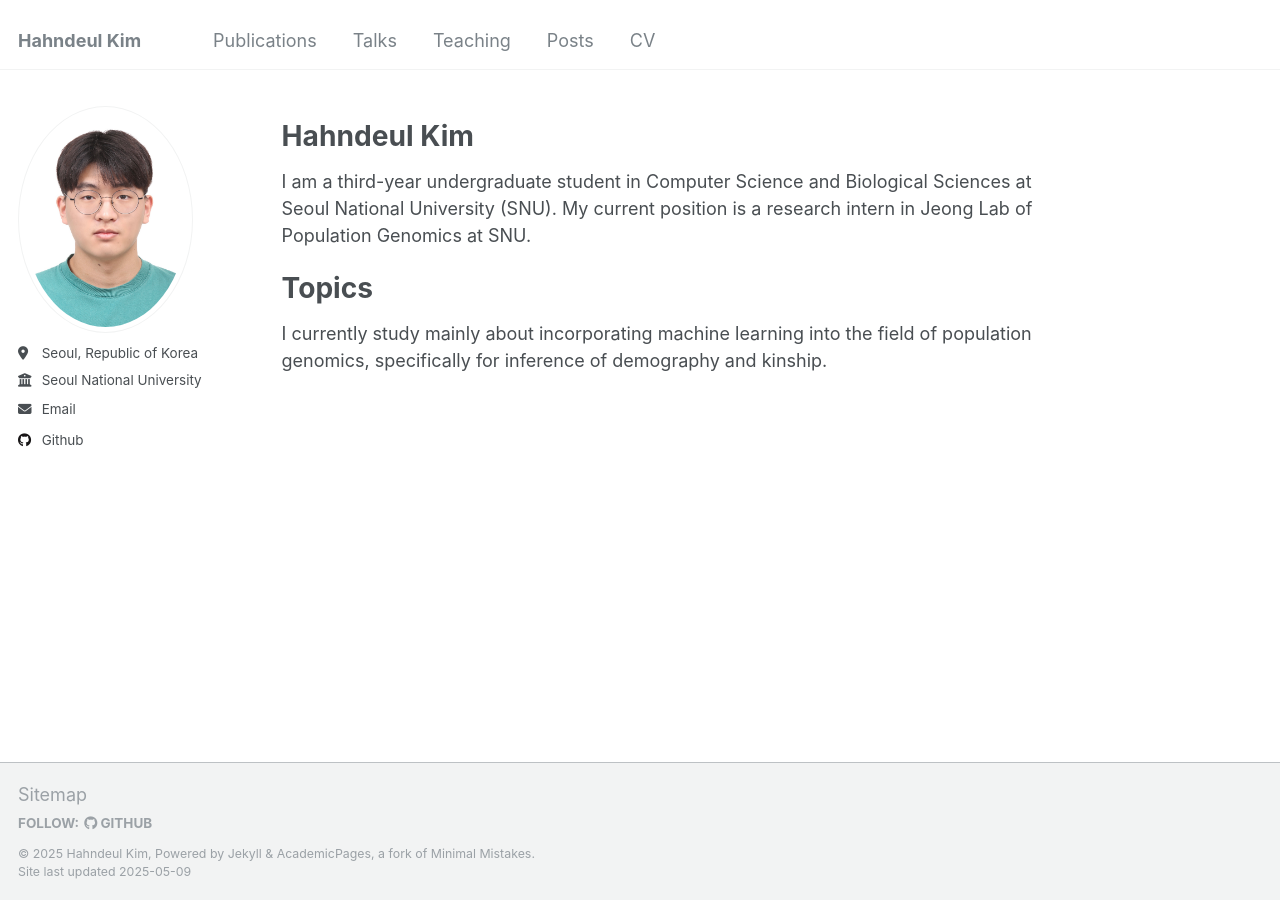
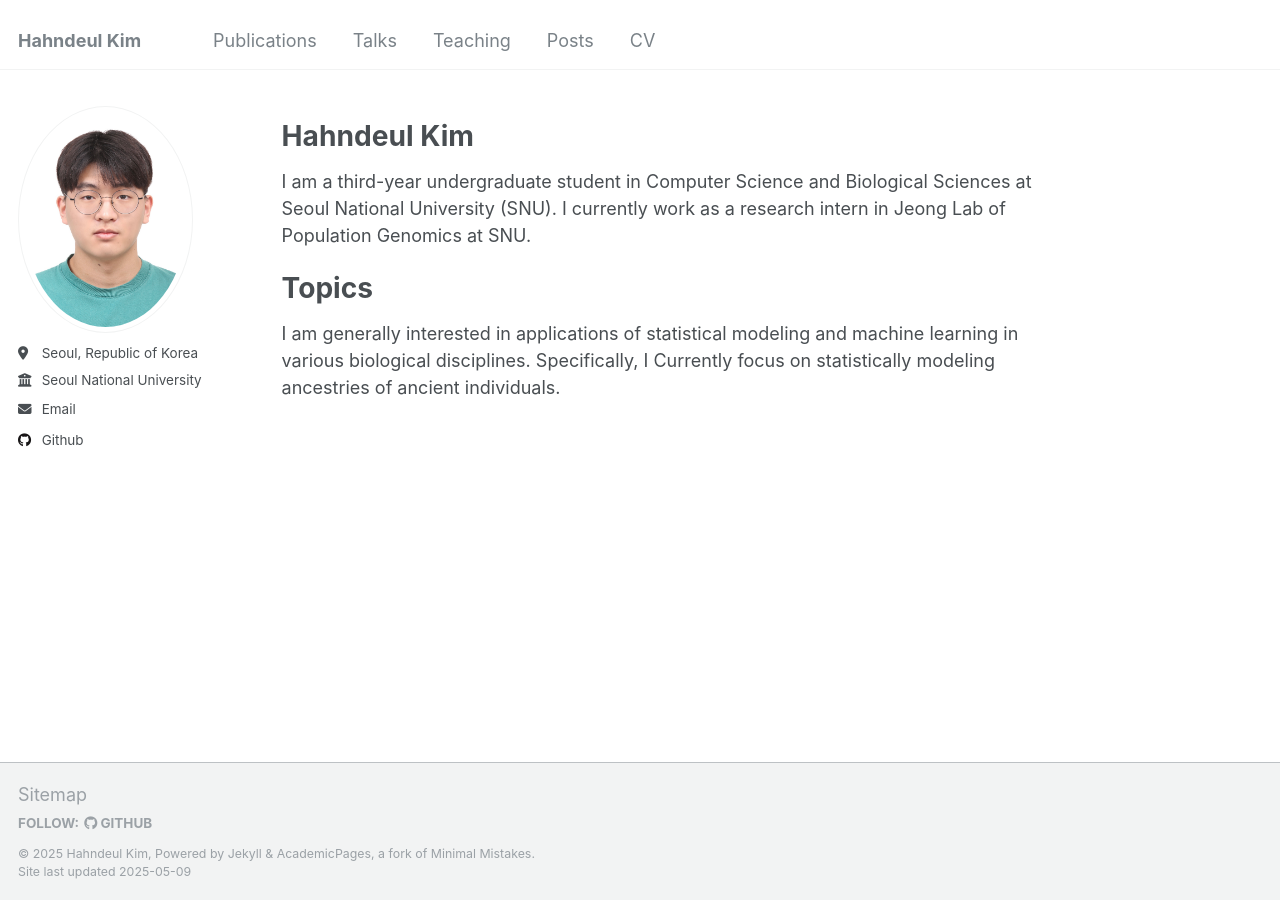
Before and after one commit to del2090/del2090.github.io, a Jekyll site: the page built from _pages/about.md, in a window 1280 px wide. Built offline with Jekyll 4.4.1, drawn with Linux system fonts in a browser that asks for light colours.

Commit message:
update main

```diff
--- a/_pages/about.md
+++ b/_pages/about.md
@@ -9,8 +9,9 @@ redirect_from:
 
 Hahndeul Kim
 ======
-I am a third-year undergraduate student in Computer Science and Biological Sciences at Seoul National University (SNU). My current position is a research intern in Jeong Lab of Population Genomics at SNU.
+I am a third-year undergraduate student in Computer Science and Biological Sciences at Seoul National University (SNU). I currently work as a research intern in Jeong Lab of Population Genomics at SNU.
 
 Topics
 ======
-I currently study mainly about incorporating machine learning into the field of population genomics, specifically for inference of demography and kinship.
+I am generally interested in applications of statistical modeling and machine learning in various biological disciplines.
+Specifically, I Currently focus on statistically modeling ancestries of ancient individuals.
```
